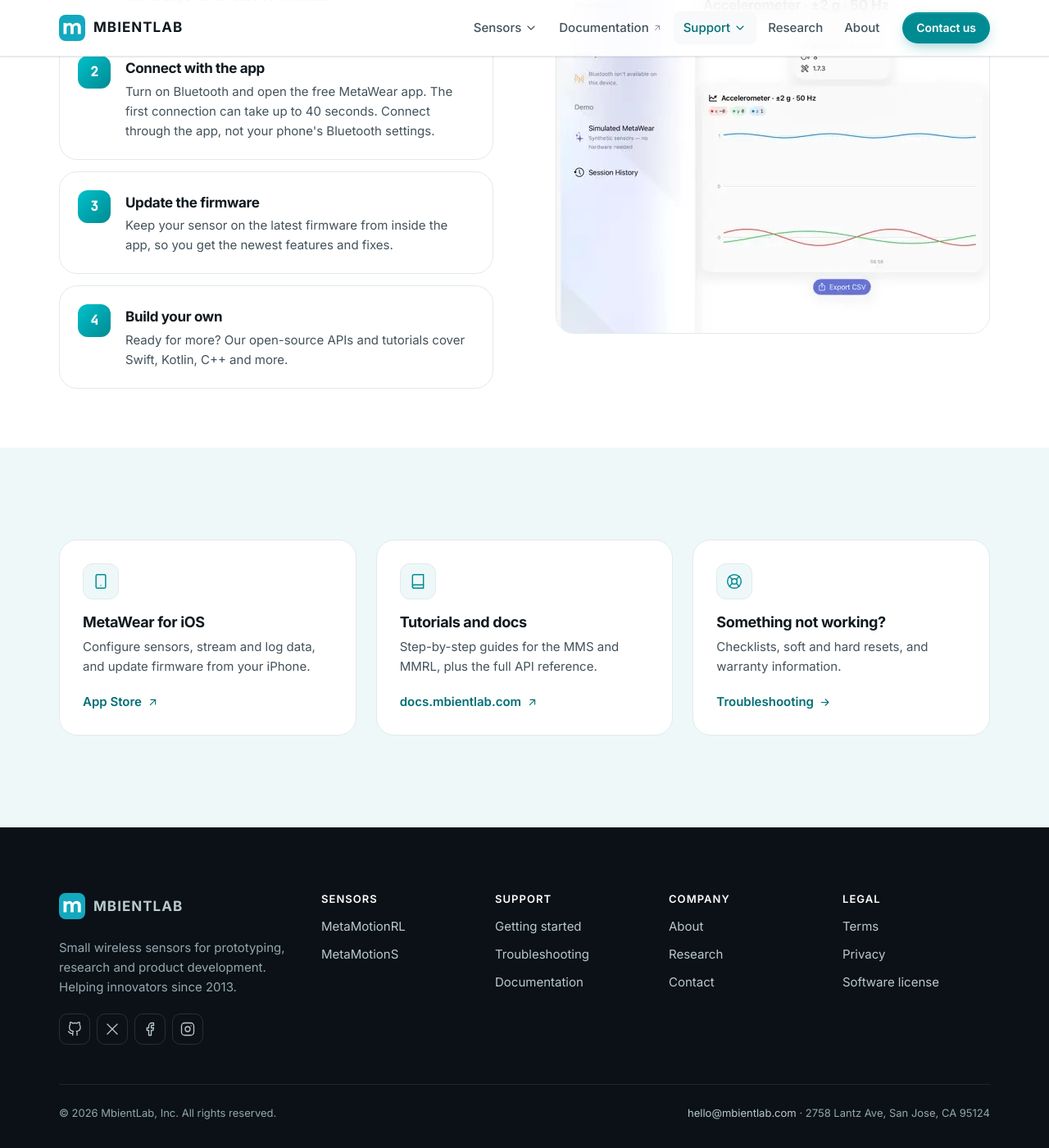
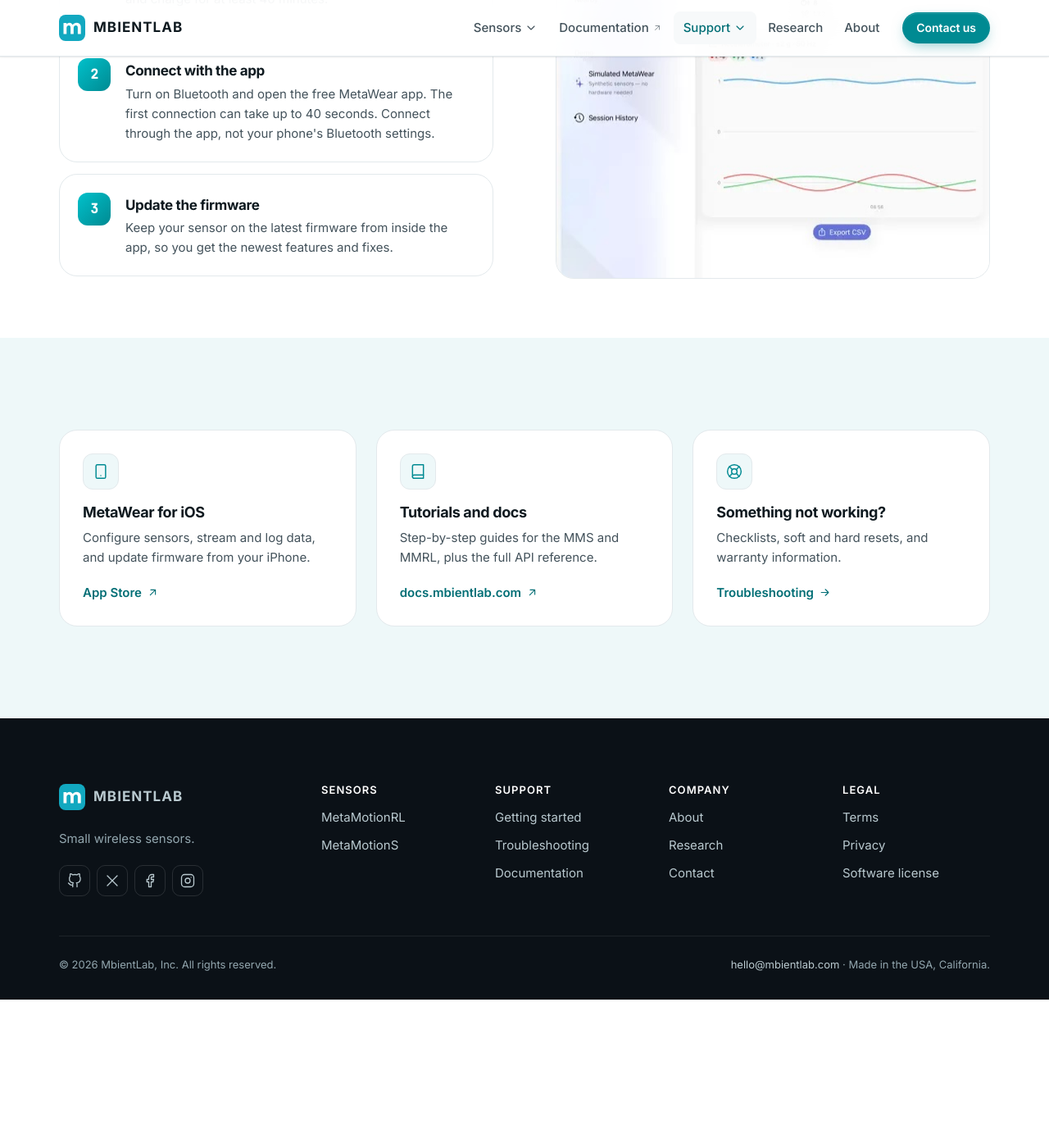
Before and after one commit to mbientlab/mbientlab.com, a Jekyll site: the page built from _pages/gettingstarted.html, in a window 1280 px wide and 1400 px high, scrolled down 635 px. Shown: the whole window at 82% size. Built offline with Jekyll 4.4.1, drawn with Linux system fonts in a browser that asks for light colours; after the commit the page ends 1854 px from its top, so only the background shows below that.

Commit message:
chore(content): Tighten site copy
Shorten the footer tagline and the home stream/log section, trim
product overview bullets, drop the "Build your own" getting-started
step, and replace the street address with "Made in the USA,
California."

```diff
--- a/_config.yml
+++ b/_config.yml
@@ -11,7 +11,7 @@ timezone: America/Los_Angeles
 future: true
 
 email: hello@mbientlab.com
-address: 2758 Lantz Ave, San Jose, CA 95124
+address: Made in the USA, California.
 docs_url: https://docs.mbientlab.com
 github_url: https://github.com/mbientlab
 app_store_url: https://apps.apple.com/us/app/metawear/id1547334547
--- a/_data/products.yml
+++ b/_data/products.yml
@@ -11,10 +11,8 @@ mmrl:
   card_text: Low-energy 2.4 GHz wireless communication with an ARM Cortex M4 microcontroller, rechargeable battery, accelerometer, gyroscope, magnetometer and sensor fusion.
   bullets:
     - Gyroscope, accelerometer, magnetometer and sensor fusion.
-    - Real-time communication is achieved via Bluetooth LE.
     - Data may also be logged in the 8MB NOR flash memory.
     - A water-resistant case can be added to bands and more.
-    - Use for motion applications and scientific research.
     - Free, open-source APIs and apps for fast data acquisition.
   quick:
     - { value: "0.2 oz", label: Weight }
@@ -79,11 +77,9 @@ mms:
   bullets:
     - Gyroscope, accelerometer, magnetometer and sensor fusion.
     - Barometric pressure and ambient light sensor.
-    - Real-time communication is achieved via Bluetooth LE.
     - Download sensor data fast with USB.
     - Data may also be logged in the 512MB NAND flash memory.
     - A water-resistant case can be added to bands and more.
-    - Use for motion applications and scientific research.
     - Free, open-source APIs and apps for fast data acquisition.
   quick:
     - { value: "0.2 oz", label: Weight }
--- a/_includes/footer.html
+++ b/_includes/footer.html
@@ -6,7 +6,7 @@
           <img class="brand__mark" src="{{ '/assets/img/favicon.jpg' | relative_url }}" alt="" width="32" height="32">
           <span class="brand__name">MBIENTLAB</span>
         </a>
-        <p>Small wireless sensors for prototyping, research and product development. Helping innovators since 2013.</p>
+        <p>Small wireless sensors.</p>
         <ul class="social" aria-label="Social">
           <li><a href="https://github.com/mbientlab" aria-label="GitHub">{% include icon.html name="github" %}</a></li>
           <li><a href="https://twitter.com/mbientLab" aria-label="X (Twitter)">{% include icon.html name="twitter" %}</a></li>
--- a/_pages/gettingstarted.html
+++ b/_pages/gettingstarted.html
@@ -7,7 +7,6 @@ steps:
   - { icon: zap, title: Charge to wake it up, text: "MetaSensors (MMR, MMRL, MMS) ship in sleep mode to save battery. Plug in the micro-USB cable to wake yours up, and charge for at least 40 minutes." }
   - { icon: smartphone, title: Connect with the app, text: "Turn on Bluetooth and open the free MetaWear app. The first connection can take up to 40 seconds. Connect through the app, not your phone's Bluetooth settings." }
   - { icon: refresh, title: Update the firmware, text: "Keep your sensor on the latest firmware from inside the app, so you get the newest features and fixes." }
-  - { icon: code, title: Build your own, text: "Ready for more? Our open-source APIs and tutorials cover Swift, Kotlin, C++ and more." }
 ---
 {% include page-hero.html eyebrow="Support" title="Getting started with your MetaSensor" lead="From unboxing to your first data stream in a few minutes." %}
 
--- a/_pages/index.html
+++ b/_pages/index.html
@@ -68,8 +68,8 @@ logos: [Logo-20, Logo-19, Logo-18, Logo-17, Logo-16, Logo-13, Logo-15, Logo-14,
   <div class="container split">
     <div class="split__copy">
       <p class="eyebrow">Stream or log</p>
-      <h2 class="h2">Log data for days, or stream to your phone instantly</h2>
-      <p class="body-lg">Stream sensor data live to your smartphone over a 2.4 GHz wireless link. Or leave the sensor alone to record into its own memory for days on end, and download the data when you are ready.</p>
+      <h2 class="h2">Log data for days, or stream instantly</h2>
+      <p class="body-lg">Stream sensor data live to your smartphone or leave the sensor to record into its own memory for days on end, and download the data when you are ready.</p>
       <ul class="mini-points">
         <li>{% include icon.html name="bluetooth" %}<span><strong>Live streaming</strong> over Bluetooth Low Energy</span></li>
         <li>{% include icon.html name="database" %}<span><strong>On-board logging</strong> up to 100M data entries</span></li>
```
